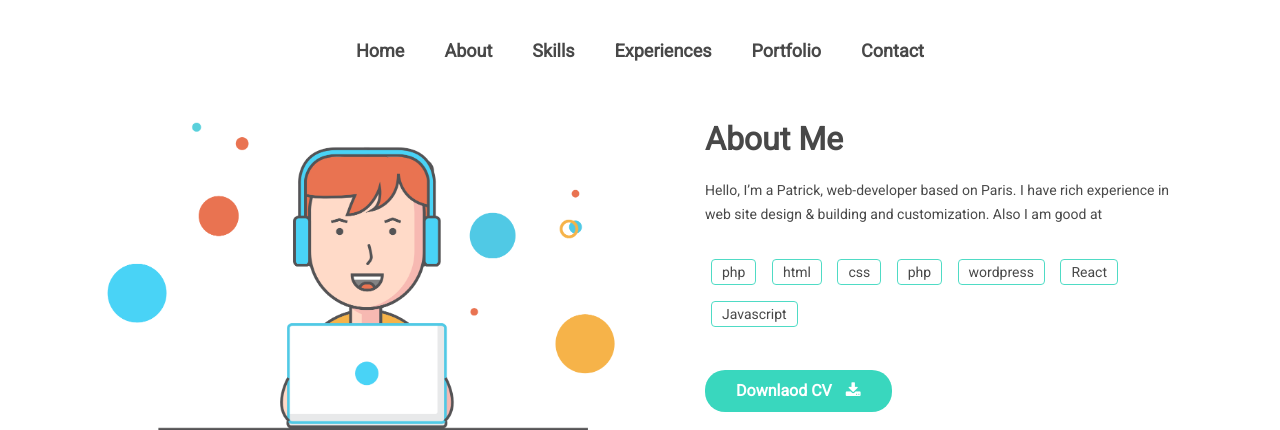
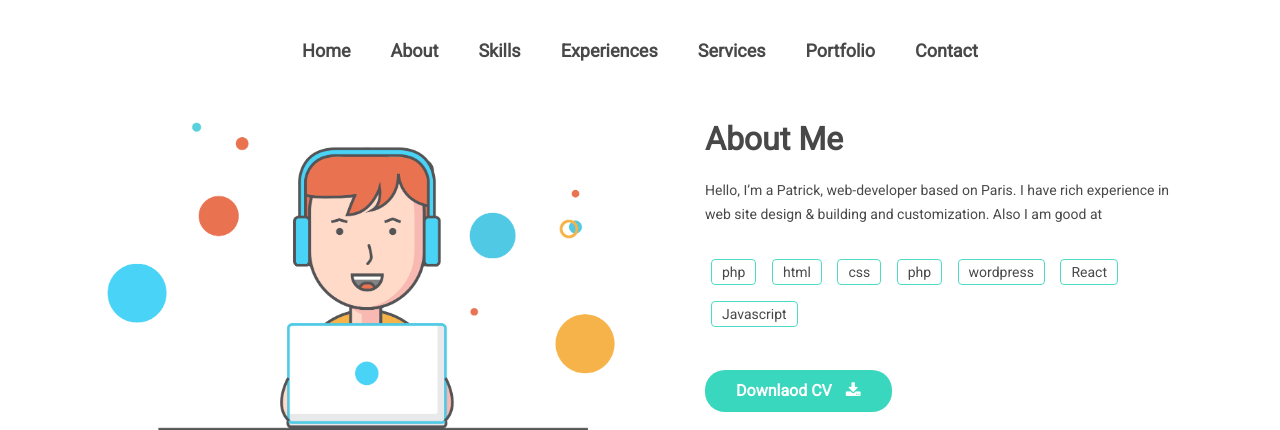
Before and after one commit to holiq/mahacv, a PHP site: page /?pages=about in a window 1280 px wide. Shown: the top 430 px of the page. Run offline with PHP 8.4, Linux system fonts and the light colour scheme; some libraries are stand-ins or nearby versions.

Commit message:
add missing services page

```diff
--- a/components/navbar.php
+++ b/components/navbar.php
@@ -22,6 +22,9 @@
                             <a class="nav-link" href="?pages=experiences">Experiences</a>
                         </li>
                         <li class="nav-item">
+                            <a class="nav-link" href="?pages=services">Services</a>
+                        </li>
+                        <li class="nav-item">
                             <a class="nav-link" href="?pages=portfolio">Portfolio</a>
                         </li>
                         <li class="nav-item">
--- a/index.php
+++ b/index.php
@@ -11,6 +11,8 @@ if ($_GET['pages'] == 'about') {
     include_once './components/pages/skills.php';
 } elseif ($_GET['pages'] == 'experiences') {
     include_once './components/pages/experiences.php';
+} elseif ($_GET['pages'] == 'services') {
+    include_once './components/pages/services.php';
 } elseif ($_GET['pages'] == 'portfolio') {
     include_once './components/pages/portfolio.php';
 } elseif ($_GET['pages'] == 'contact') {
```
Also changed, not shown: components/pages/services.php (renamed from components/pages/service.php).
